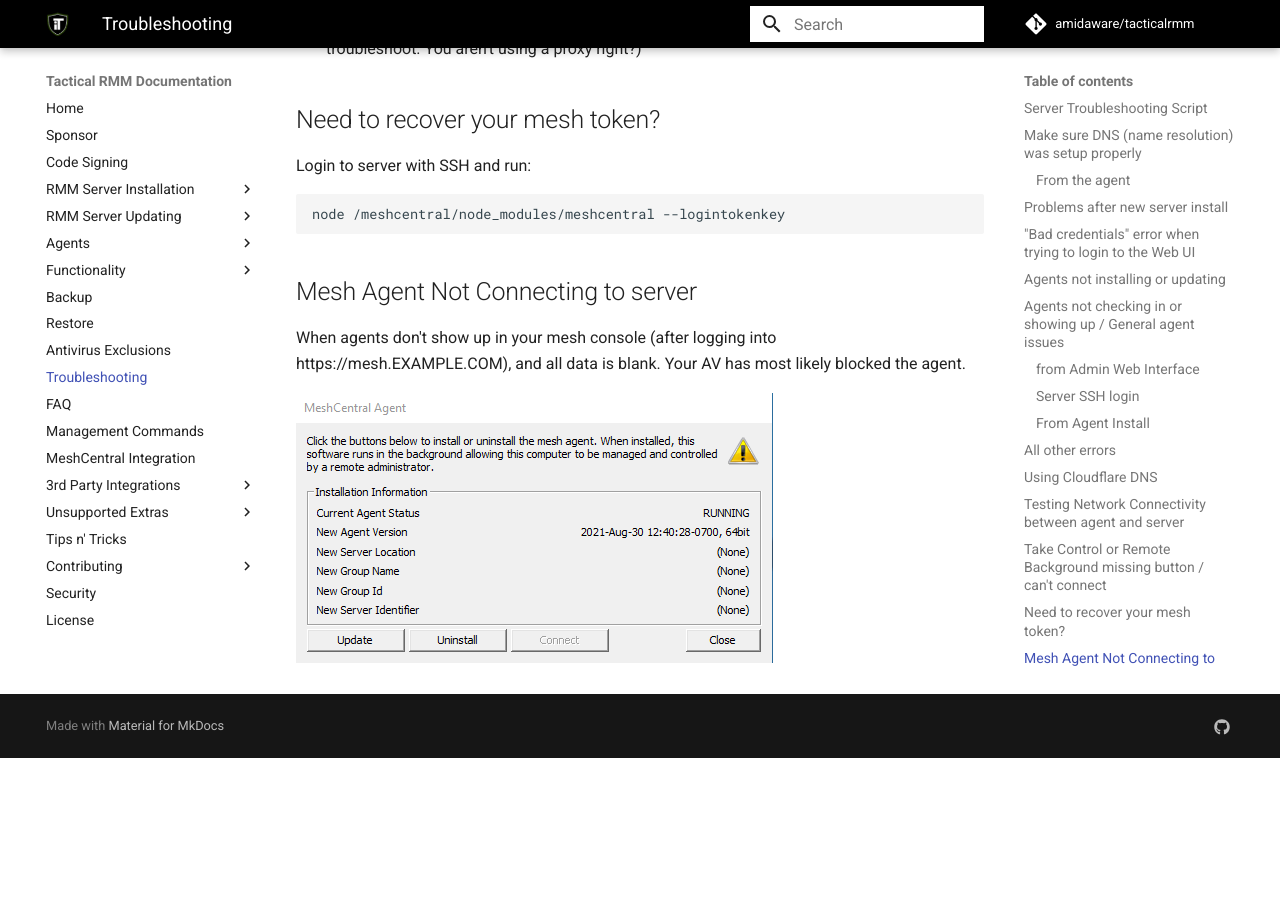
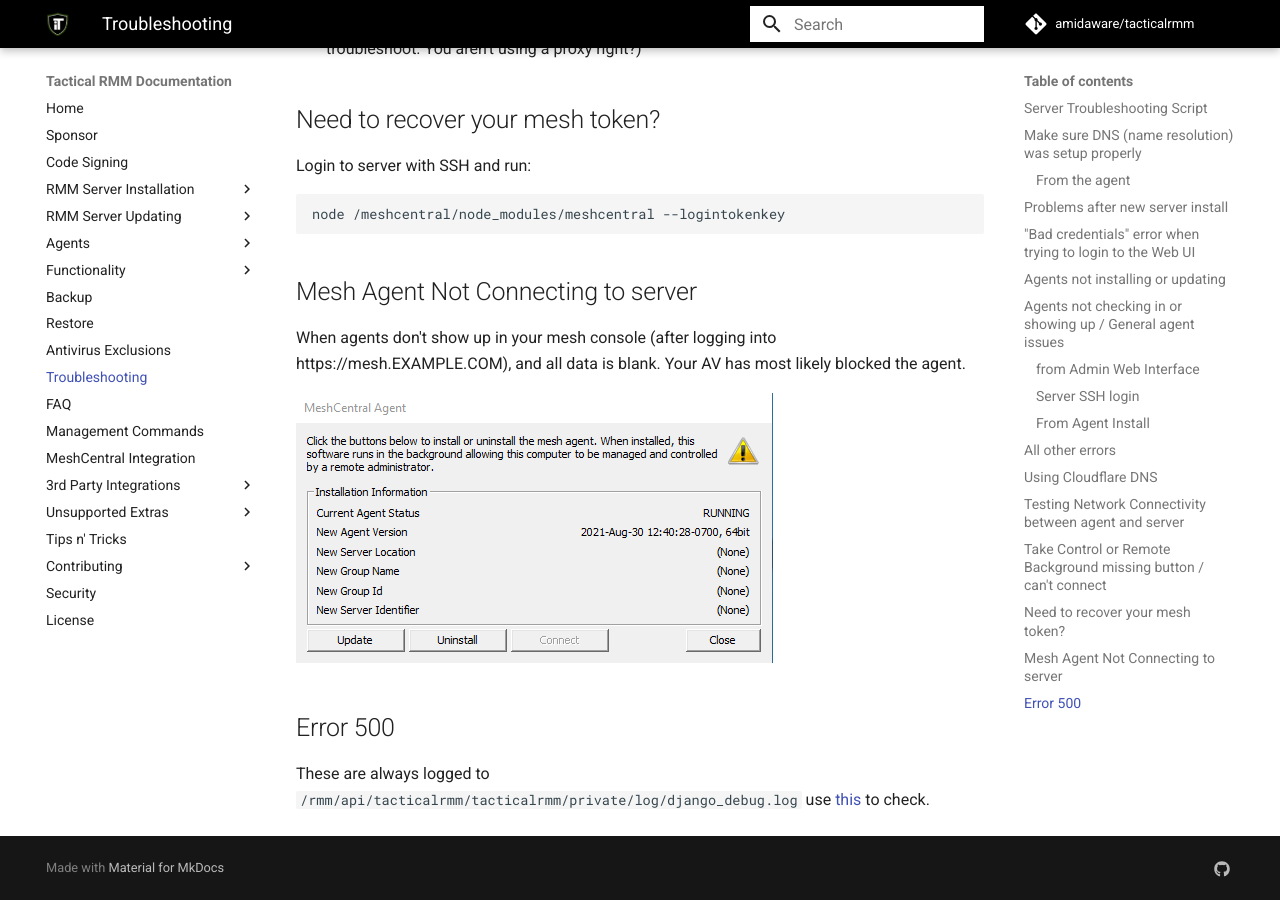
Before and after one commit to amidaware/trmm-docs, an MkDocs documentation site: the page built from docs/troubleshooting.md, in a window 1280 px wide and 900 px high, scrolled down 5353 px. Built offline with MkDocs 1.6.1 and Material for MkDocs 9.7.7, drawn with Linux system fonts in a browser that asks for light colours; comment, search, counter and statistics services are not loaded; before the commit the page ends 6111 px from its top, so only the background shows below that.

Commit message:
adding error 500 notes

```diff
--- a/docs/troubleshooting.md
+++ b/docs/troubleshooting.md
@@ -220,3 +220,7 @@
 When agents don't show up in your mesh console (after logging into https://mesh.EXAMPLE.COM), and all data is blank. Your AV has most likely blocked the agent.
 
 ![Mesh Not Connecting](images/mesh_no_data.png)
+
+## Error 500
+
+These are always logged to `/rmm/api/tacticalrmm/tacticalrmm/private/log/django_debug.log` use [this](howitallworks.md#log-files) to check.
```
